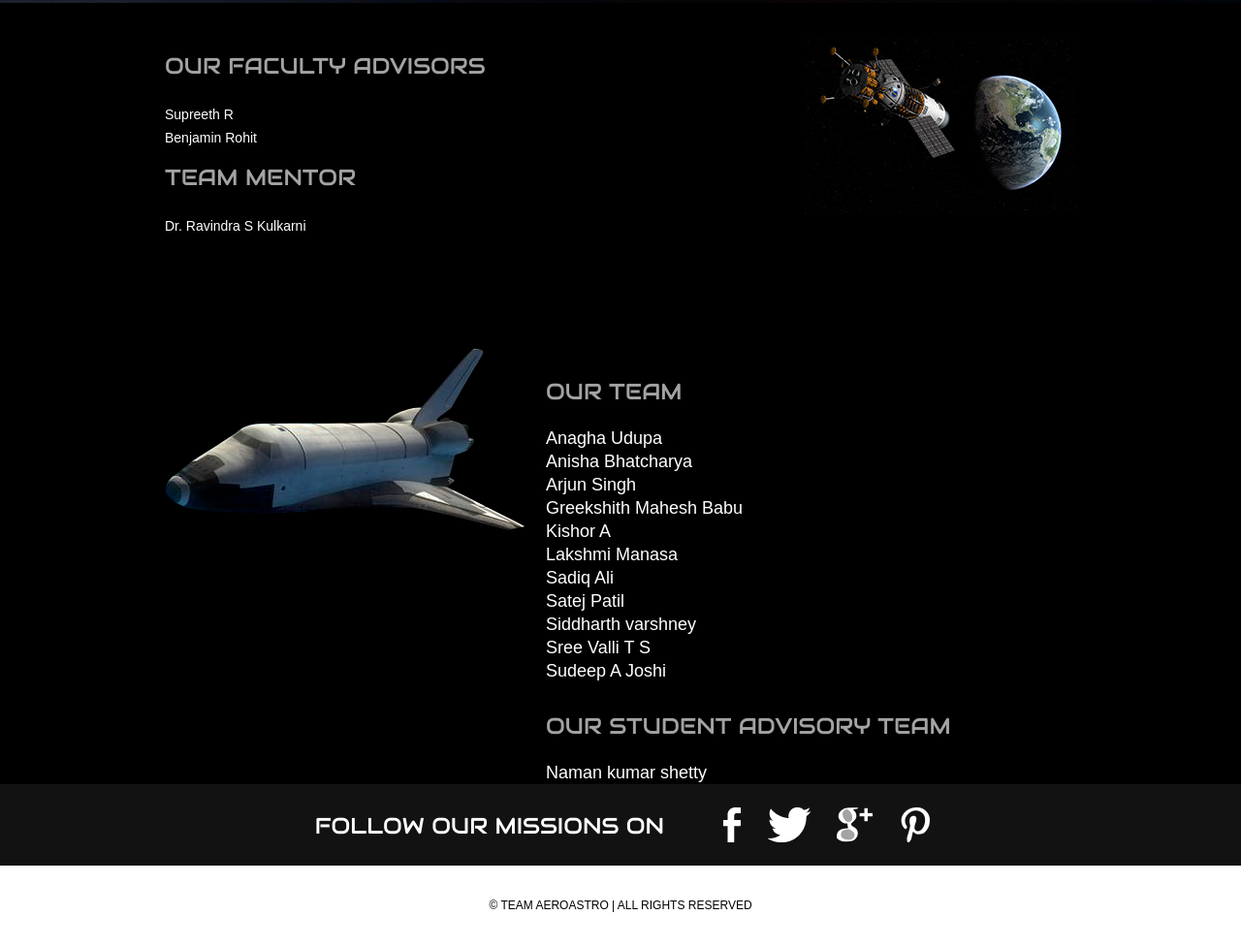
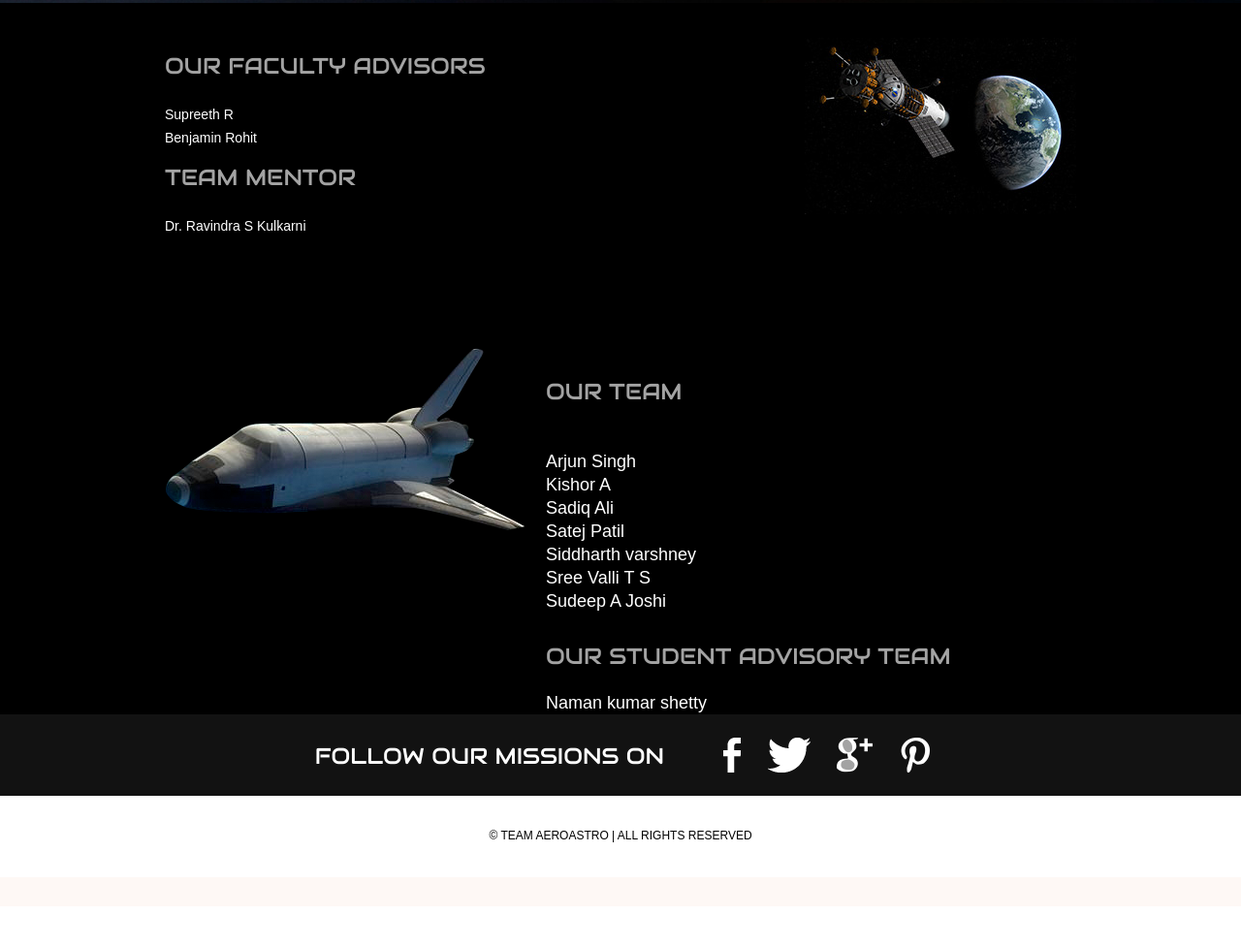
Before and after one commit to sadiqalimir/teamaeroastro, a plain HTML site: page about.html in a window 1280 px wide. Shown: the part 572-1549 px from the top of the page at 97% size. After the commit the page ends 1507 px from the top, so only its background shows below. Drawn offline with Linux system fonts and the light colour scheme.

Commit message:
Update about.html

```diff
--- a/about.html
+++ b/about.html
@@ -69,7 +69,7 @@
 					<img src="images/space-shuttle.png" alt="">
 
 					<h2>Our Team</h2>
-					<p>Anagha Udupa<br>Anisha Bhatcharya<br>Arjun Singh<br>Greekshith Mahesh Babu<br>Kishor A<br>Lakshmi Manasa<br>Sadiq Ali<br>Satej Patil<br>Siddharth varshney<br>Sree Valli T S<br>Sudeep A Joshi<br></p>
+					<p><br>Arjun Singh<br>Kishor A<br>Sadiq Ali<br>Satej Patil<br>Siddharth varshney<br>Sree Valli T S<br>Sudeep A Joshi<br></p>
 					<h2>Our Student Advisory Team</h2>
 					<p>Naman kumar shetty</p>
 				</div>
@@ -78,7 +78,7 @@
 			<div class="section">
 				<div>0.
 					<h2>Our Core Team</h2>
-					<p><br>Arjun Singh<br>Greekshith Mahesh Babu<br>Kishor A<br>Sadiq Ali <br>Satej Patil<br>Siddharth varshney<br>Sree Valli T S<br>Sudeep A Joshi<br></p>
+					<p><br>Arjun Singh<br>Kishor A<br>Sadiq Ali <br>Satej Patil<br>Siddharth varshney<br>Sree Valli T S<br>Sudeep A Joshi<br></p>
 				</div>
 			</div>
             <div class="section"></div>
```
